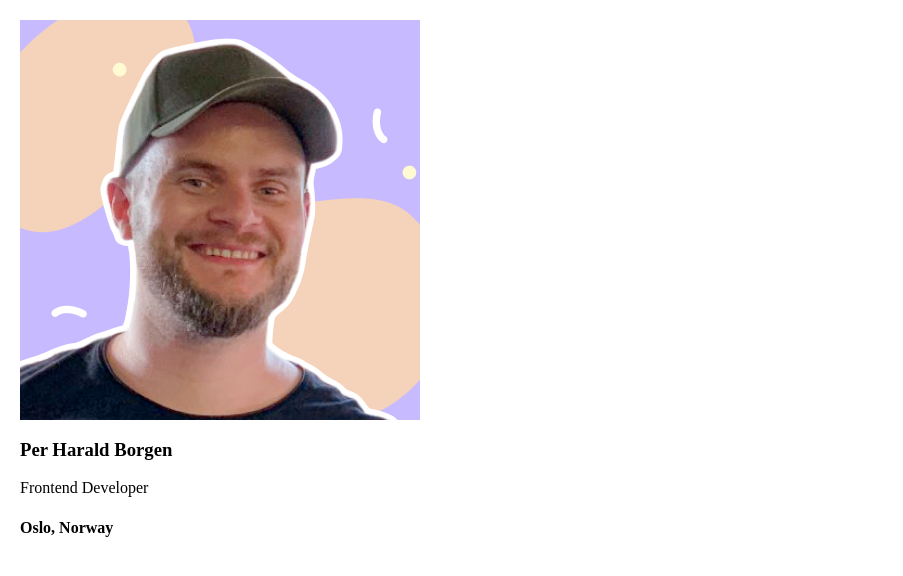
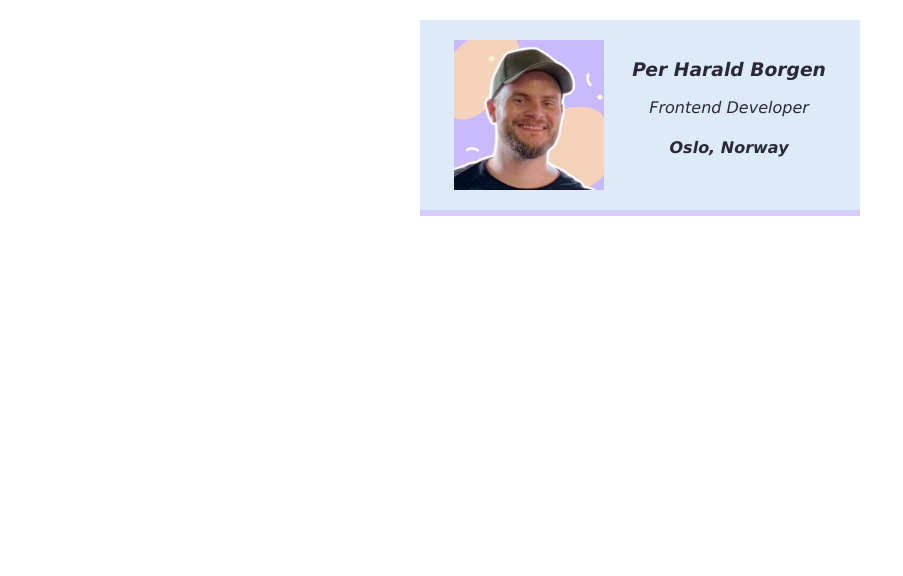
Before and after one commit to RafStf/BusinessCard, a plain HTML site: page index.html in a window 1280 px wide. Shown: the whole page, without its empty margins (0-903 px from the left). Drawn offline with nearby package versions, Linux system fonts and the light colour scheme.

Commit message:
Add files via upload

```diff
--- a/index.html
+++ b/index.html
@@ -1,17 +1,23 @@
 <html>
-    <head><link rel="stylesheet" href="https://cdnjs.cloudflare.com/ajax/libs/normalize/8.0.1/normalize.css">
+  <head>
+    <link
+      rel="stylesheet"
+      href="https://cdnjs.cloudflare.com/ajax/libs/normalize/8.0.1/normalize.css"
+    />
     <link rel="stylesheet" href="styles.css" />
   </head>
   <body>
+    <div class="card italic">
+      <img
+        class="per-img"
+        src="images/per.png"
+        alt="Per Harald Borgen smiling at the camera with a colorful background"
+      />
       <div>
-            <!--
-            Challenge:
-            Add an alt text to the image element.
-            -->
-            <img src="images/per.png">
         <h3>Per Harald Borgen</h3>
         <p>Frontend Developer</p>
         <h4>Oslo, Norway</h4>
       </div>
+    </div>
   </body>
 </html>
--- a/styles.css
+++ b/styles.css
@@ -1,3 +1,29 @@
 body {
     margin: 20px;
+    font-family: Verdana, Geneva, Tahoma, sans-serif;
 }
+
+.per-img{
+    width: 150px;
+}
+
+.card{
+    padding: 20px;
+    justify-content:space-around;
+    width: 400px;
+    margin:0 auto;
+    display: flex;
+    text-align: center;
+    color: #2b2839;
+    background-color: #ddebf8;
+    border-bottom: 6px solid #d8cefe;
+}
+
+.italic{
+    font-style: italic;
+}
+
+.border{
+    border: 1px dotted blue;
+
+}
```
Lines whose indentation alone changed are shown as unchanged.
